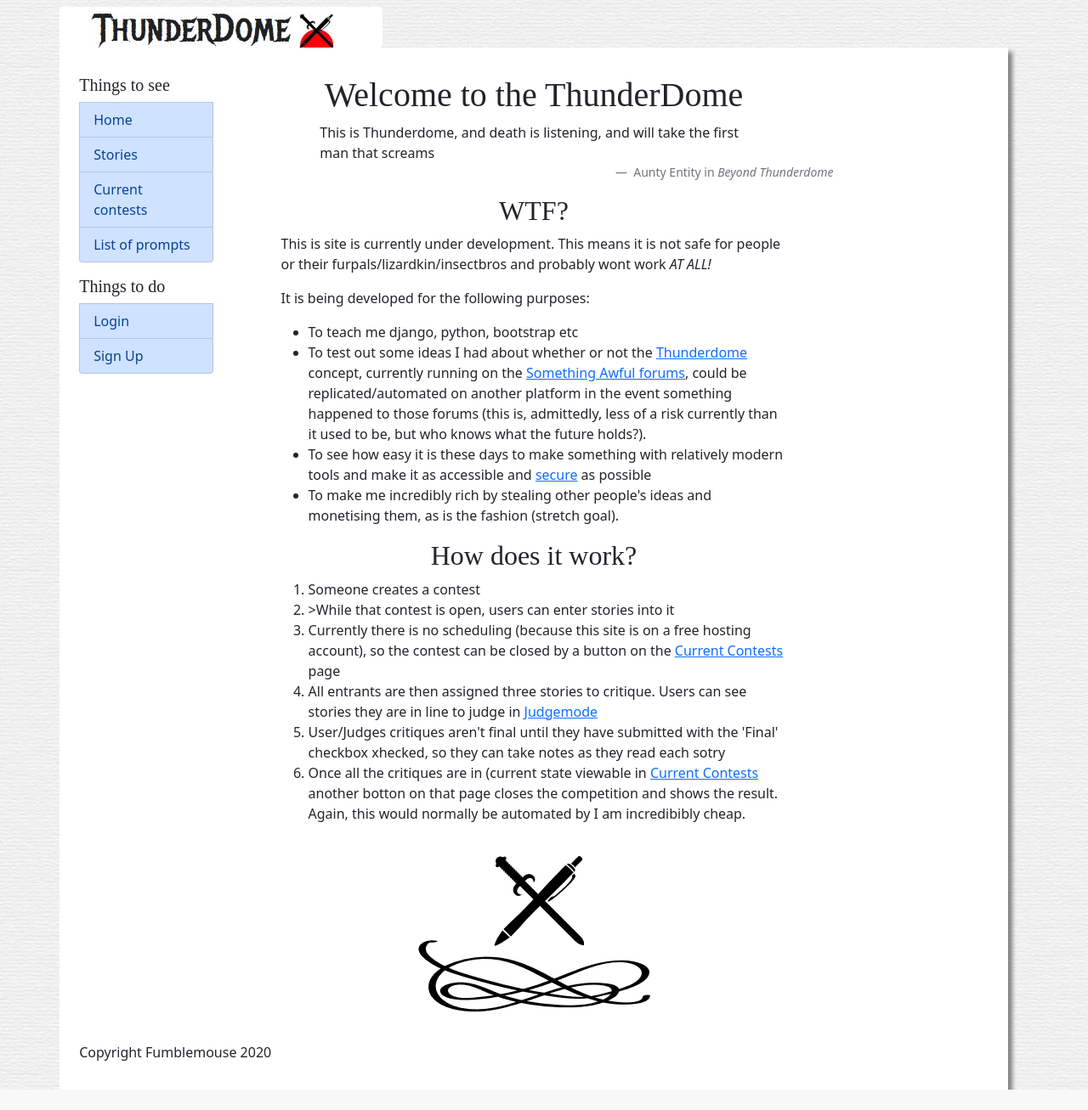
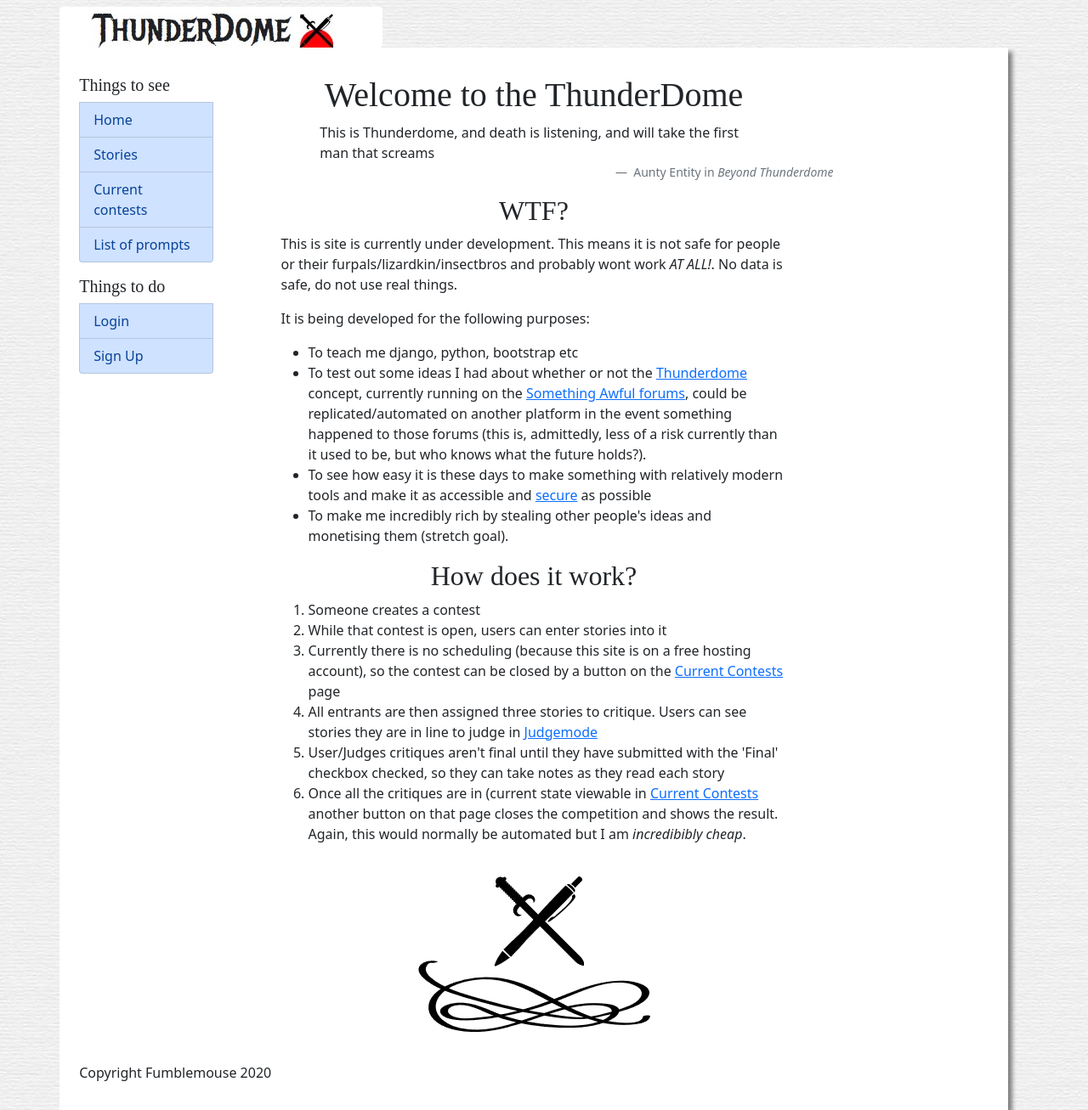
Before and after one commit to Fumblemouse/thunderdome-writing-contest, a Django app: page / in a window 1280 px wide. Shown: the whole page at 85% size. Before the commit the page ends 1283 px from the top, so only its background shows below. Run offline with Django 3.2, Linux system fonts and the light colour scheme; some web fonts are replaced.

Commit message:
text updatez

```diff
--- a/td2/baseapp/static/baseapp/css/baseapp.css
+++ b/td2/baseapp/static/baseapp/css/baseapp.css
@@ -1,7 +1,3 @@
-html {
-
-  }
-
 body {
     background: url('/static/baseapp/img/paper.jpg');
     color:#222;
@@ -56,9 +52,7 @@ blockquote {
 .blockquote-footer {
     margin-top:0 !important;
 }
-.row {
 
- }
   #logo-cell {
       background-color:white;
       min-width: 300px;
--- a/td2/baseapp/templates/baseapp/base.html
+++ b/td2/baseapp/templates/baseapp/base.html
@@ -1,5 +1,5 @@
 <!DOCTYPE html>
-<html lang="en" class="h-100">
+<html lang="en">
     <head>
         {% load static %}
         <meta name="robots" content="noimageindex, nofollow, nosnippet">
--- a/td2/baseapp/templates/baseapp/home.html
+++ b/td2/baseapp/templates/baseapp/home.html
@@ -15,7 +15,8 @@
   </figcaption>
 </figure>
 <h2 class="text-center">WTF?</h2>
-<p>This is site is currently under development.  This means it is not safe for people or their furpals/lizardkin/insectbros and probably wont work <em>AT ALL!</em> </p>
+<p>This is site is currently under development.  This means it is not safe for people or their furpals/lizardkin/insectbros
+  and probably wont work <em>AT ALL!</em>. No data is safe, do not use real things. </p>
 <p>It is being developed for the following purposes:</p>
 <ul>
     <li>To teach me django, python, bootstrap etc</li>
@@ -23,17 +24,19 @@
     currently running on the <a href="forums.somethingawful.com">Something Awful forums</a>, could be replicated/automated on another platform in the event something happened to those forums
     (this is, admittedly, less of a risk currently than it used to be, but who knows what the future holds?).</li>
     <li>To see how easy it is these days to make something with relatively modern tools and make it as accessible and <a href="https://securityheaders.com/?q=fumblemouse.pythonanywhere.com&hide=on&followRedirects=on">secure</a> as possible </li>
-    <li>To make me incredibly rich by stealing other people's ideas and monetising them, as is the fashion (stretch goal).</li>
+    <li>To make me incredibly rich by stealing other people's ideas and monetising them (stretch goal).</li>
 </ul>
 <h2 class="text-center">How does it work?</h2>
 <ol>
 <li>Someone creates a contest</li>
-<li>>While that contest is open, users can enter stories into it</li>
+<li>While that contest is open, users can enter stories into it</li>
 <li>Currently there is no scheduling (because this site is on a free hosting account), so the contest can be closed by a button on the <a href="{% url 'view current contests' %}"> Current Contests </a> page</li>
 <li>All entrants are then assigned three stories to critique. Users can see stories they are in line to judge in <a href="{% url 'judgemode' %}"> Judgemode </a> </li>
-<li>User/Judges critiques aren't final until they have submitted with the 'Final' checkbox xhecked, so they can take notes as they read each sotry</li>
-<li>Once all the critiques are in (current state viewable in <a href="{% url 'view current contests' %}"> Current Contests </a>  another botton on that page closes the competition and shows the result.
-Again, this would normally be automated by I am incredibibly cheap.</li>
+<li>User/Judges critiques aren't final until they have submitted with the 'Final' checkbox checked,
+  so they can take notes as they read each story</li>
+<li>Once all the critiques are in (current state viewable in <a href="{% url 'view current contests' %}"> Current Contests </a>
+  another button on that page closes the competition and shows the result.
+Again, this would normally be automated but I am <em>incredibibly cheap</em>.</li>
 </ol>
 <img src="{% static 'baseapp/img/flourish.png' %}" alt="logo" class="rounded mx-auto d-block" />
 {% endblock %}
--- a/td2/baseapp/templates/baseapp/view-stories.html
+++ b/td2/baseapp/templates/baseapp/view-stories.html
@@ -26,7 +26,7 @@
     </table>
 {% else %}
     <div class="warning">
-    No stories available
+    <p>No stories available</p>
     </div>
 {% endif %}
 {% endblock %}
--- a/td2/baseapp/tests.py
+++ /dev/null
@@ -1,4 +0,0 @@
-"""testcases for baseapp"""
-from django.test import TestCase # pylint: disable=unused-import
-
-# Create your tests here.
--- a/td2/baseapp/utils.py
+++ b/td2/baseapp/utils.py
@@ -1,7 +1,6 @@
 """range of utils to use across site"""
 import re
 from random import randrange
-from django.contrib.auth import get_user_model
 from django.utils.html import strip_tags
 
 def sattolo_cycle(items):
@@ -12,11 +11,15 @@ def sattolo_cycle(items):
     return items
 
 def HTML_wordcount(string):
+    """Strips HTML tags for the purposes of getting wordcoutns of fields"""
     words_to_count = strip_tags(string)
     wordcount = len(re.findall(r'\S+', words_to_count))
     return wordcount
 
 def check_story_permissions(request, author, story=0):
+    """checks if user is author or staff
+    failing that, checks to see if user has opened their work generally
+    the if story has been opened to the public"""
     if author == request.user or request.user.is_staff:
         result = True
     else:
```
Also changed, not shown: td2/baseapp/tests/test_views.py (+4 -0 lines).
